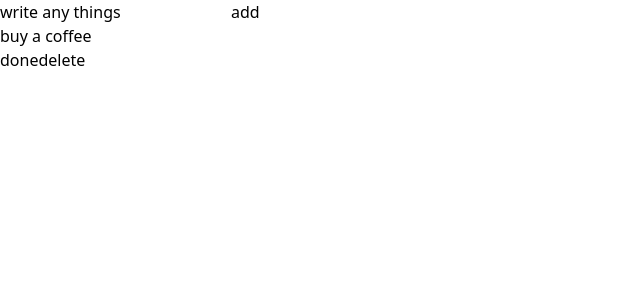
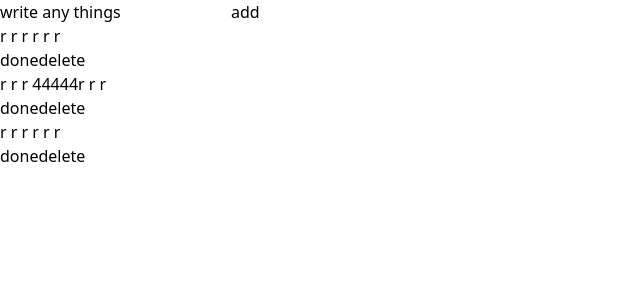
Before and after one commit to Khalid-Graine/todo-list, a React (Vite) app: page / in a window 1280 px wide. Shown: the top 300 px of the page, without its empty margins (0-640 px from the left). Built offline with nearby package versions, Linux system fonts and the light colour scheme.

Commit message:
Create mock data

```diff
--- a/src/App.jsx
+++ b/src/App.jsx
@@ -1,32 +1,47 @@
-import { useState } from 'react'
-import reactLogo from './assets/react.svg'
-import viteLogo from '/vite.svg'
-
+import { useState } from "react";
 
 function App() {
-  const [count, setCount] = useState(0)
+  const [Tasks, setTask] = useState([
+    {
+      id: 1,
+      title: "r r r r r r ",
+      isDone: false,
+    },
+    {
+      id: 2,
+      title: "r r r 44444r r r ",
+      isDone: false,
+    },
+    {
+      id: 3,
+      title: "r r r r r r ",
+      isDone: false,
+    },
+  ]);
 
   return (
     <>
       <div className=" flex justify-center py-5">
         <div className="md:w-6/12 w-full p-2  bg-red-100">
           <form action="">
-          <input type="text" value={'write any things'} />
+            <input type="text" value={"write any things"} />
             <button type="submit">add</button>
           </form>
           <ul>
-          <li>
-            <div>buy a coffee</div>
-            <div>
+            {Tasks.map((task) => (
+              <li key={task.id}>
+                <div>{task.title}</div>
+                <div className="flex gap-3">
                   <button>done</button>
                   <button>delete</button>
                 </div>
               </li>
+            ))}
           </ul>
         </div>
       </div>
     </>
-  )
+  );
 }
 
-export default App
+export default App;
```
Lines whose indentation alone changed are shown as unchanged.
